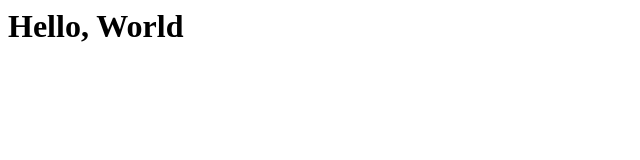
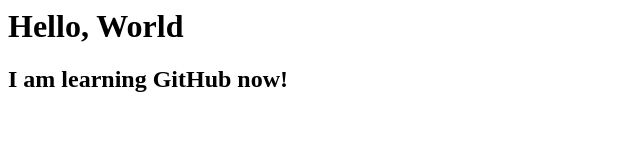
Before and after one commit to Anastasiya-Zhvirko/My-first-repository, a plain HTML site: page index.html in a window 1280 px wide. Shown: the whole page, without its empty margins (0-640 px from the left). Drawn offline with Linux system fonts and the light colour scheme.

Commit message:
Добавили подзаголовок

```diff
--- a/index.html
+++ b/index.html
@@ -1 +1,2 @@
 <h1>Hello, World</h1>
+<h2>I am learning GitHub now!</h2>
```
